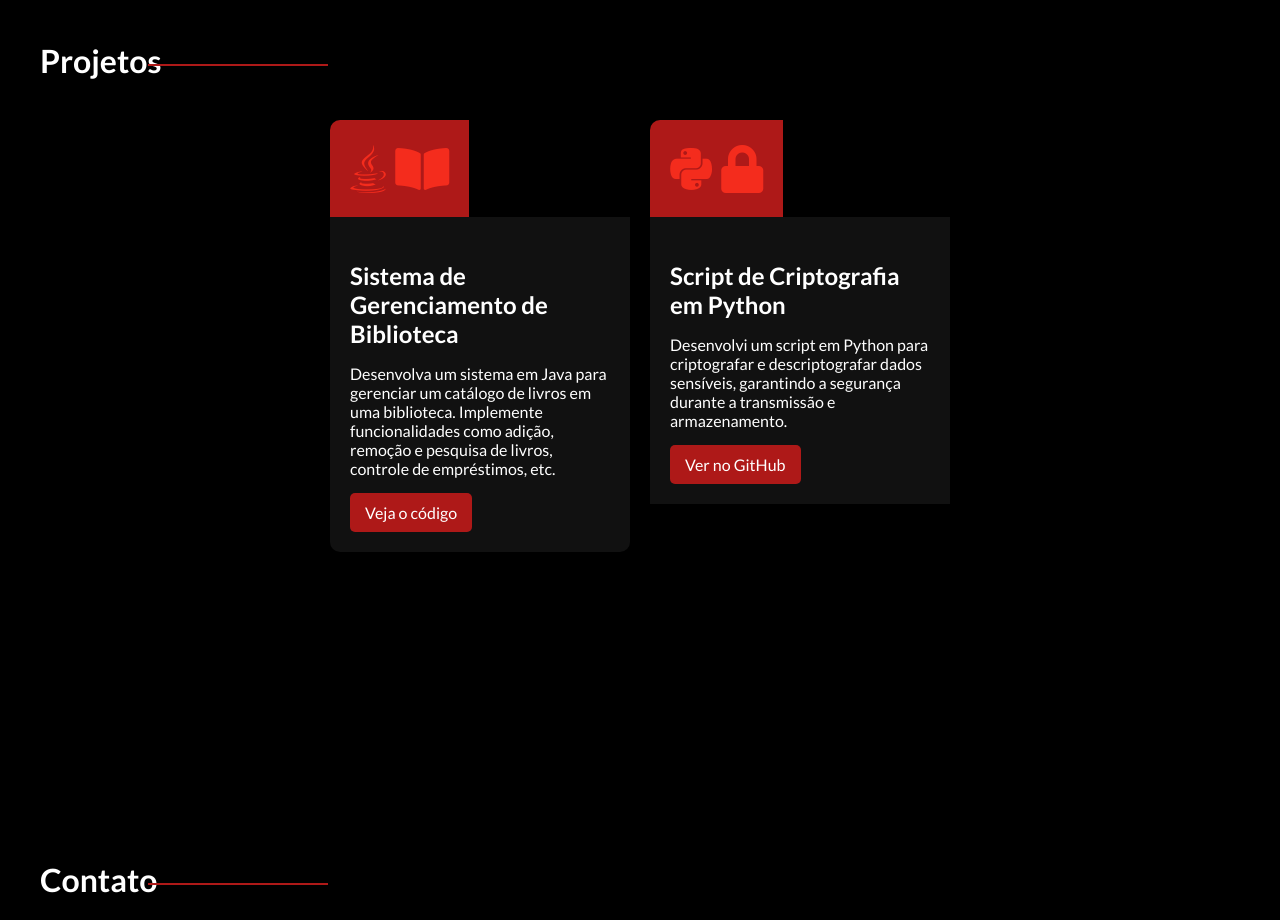
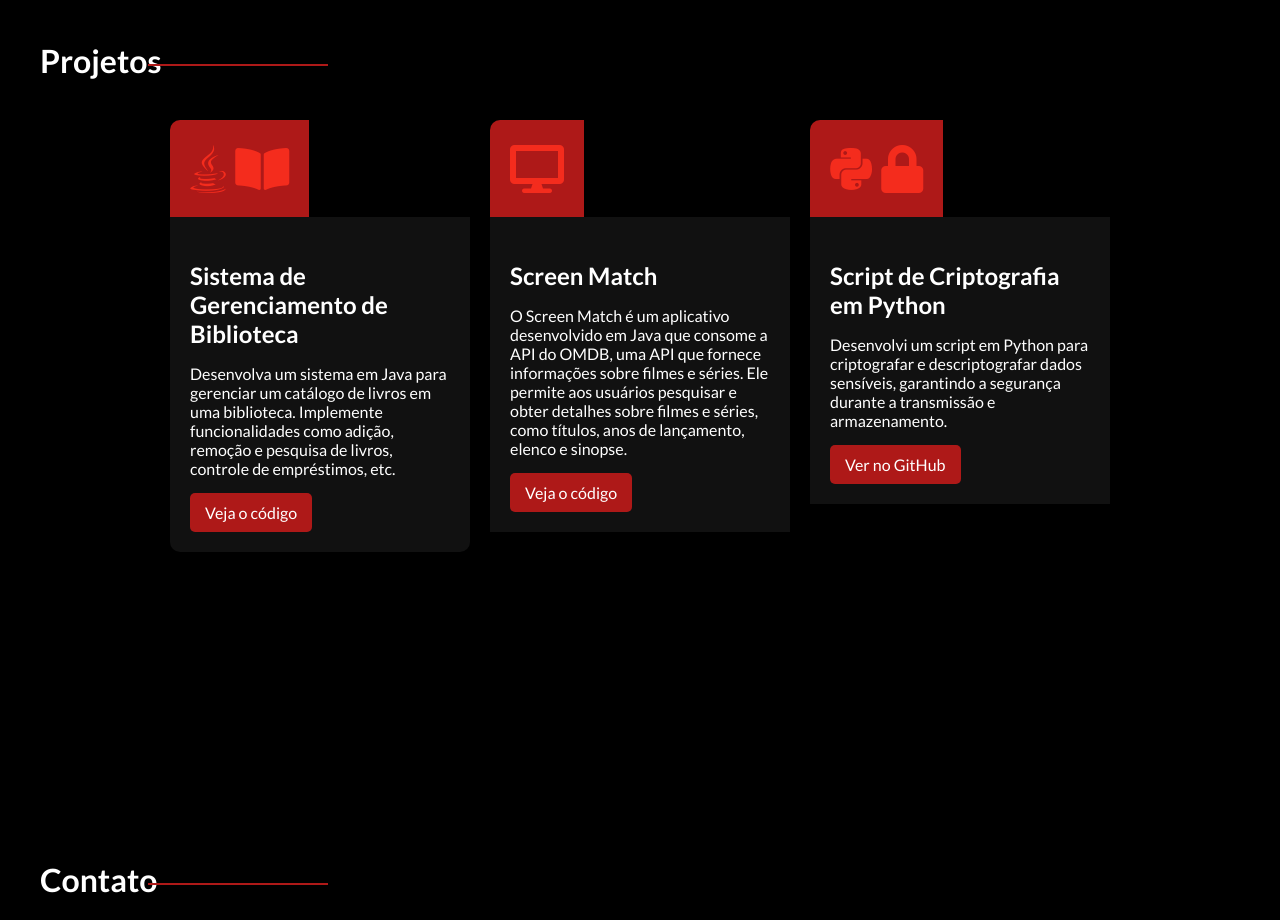
Before and after one commit to pedruuv/portfolio, a plain HTML site: page index.html in a window 1280 px wide. Shown: the part 2100-3020 px from the top of the page. Drawn offline with Linux system fonts and the light colour scheme; a web font is replaced by a local one.

Commit message:
Add files via upload

```diff
--- a/index.html
+++ b/index.html
@@ -104,6 +104,15 @@
             </div>
 
             <div class="project">
+                <div class="project-icon"><i class="fas fa-desktop"></i></div>
+                <div class="project-info">
+                    <h3>Screen Match</h3>
+                    <p>O Screen Match é um aplicativo desenvolvido em Java que consome a API do OMDB, uma API que fornece informações sobre filmes e séries. Ele permite aos usuários pesquisar e obter detalhes sobre filmes e séries, como títulos, anos de lançamento, elenco e sinopse.</p>
+                    <a href="https://github.com/pedruuv/screen-match" class="project-link">Veja o código</a>
+                </div>
+            </div>
+
+            <div class="project">
                 <div class="project-icon">
                     <i class="fab fa-python"></i>
                     <i class="fas fa-lock"></i>
```
